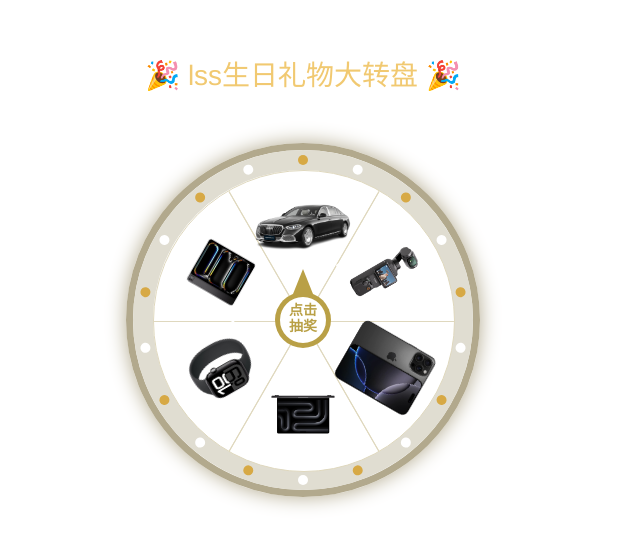
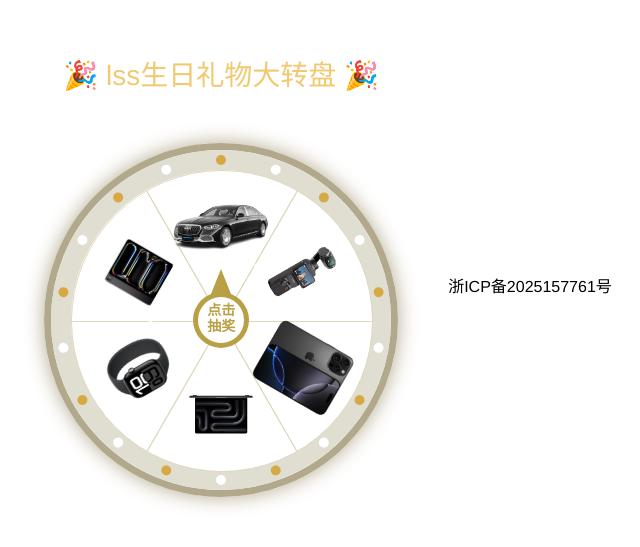
Before and after one commit to Lydddddddd/lottery, a plain HTML site: page index.html in a window 1280 px wide. Shown: the part 115-662 px from the top of the page, without its empty margins (337-977 px from the left). Drawn offline with Linux system fonts and the light colour scheme.

Commit message:
Update index.html

```diff
--- a/index.html
+++ b/index.html
@@ -478,5 +478,9 @@
         turntable.init();
     </script>
 </body>
+<!-- 添加备案号 -->
+<footer>
+    <p>浙ICP备2025157761号</p>
+</footer>
 
 </html>
```
